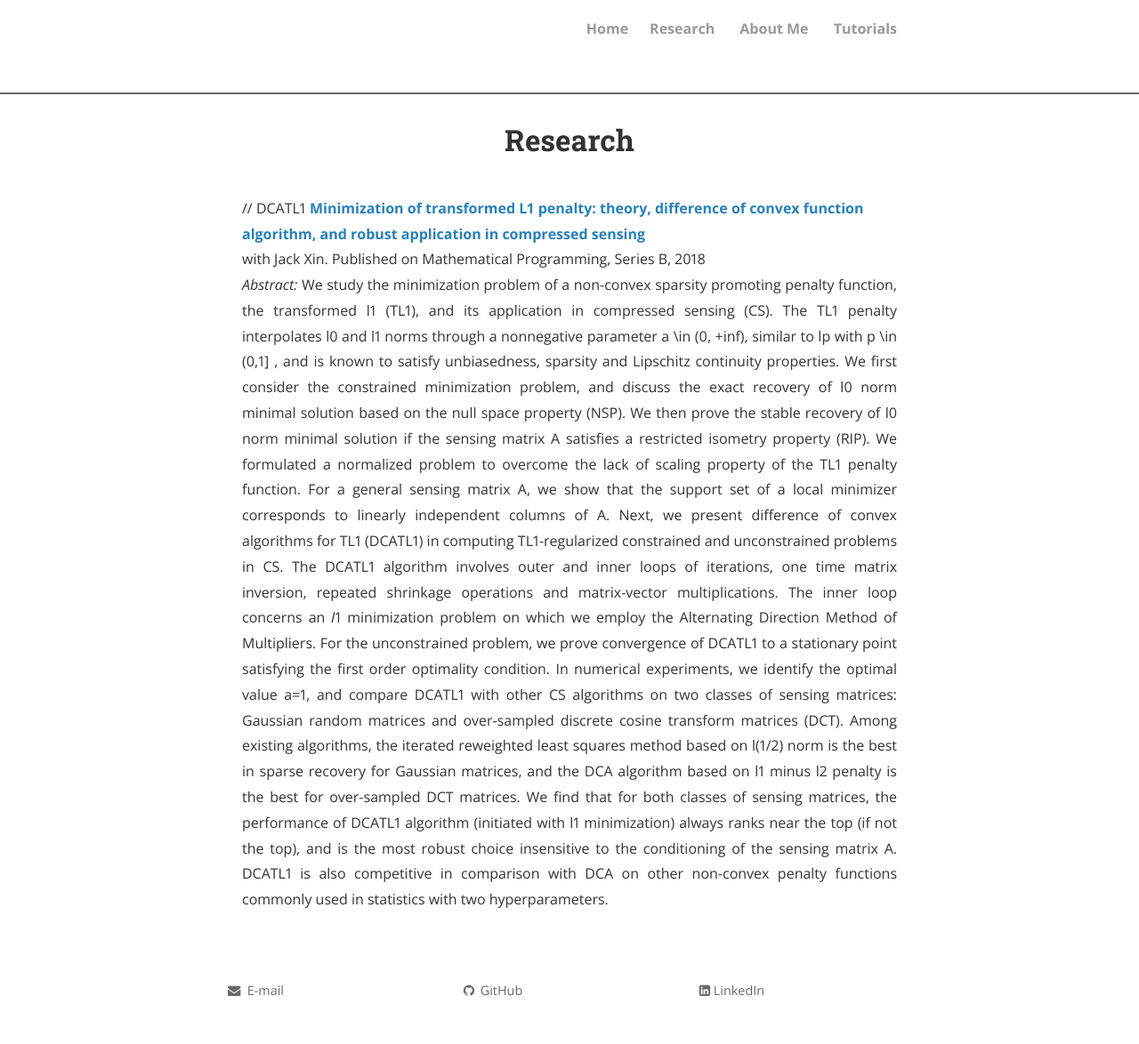
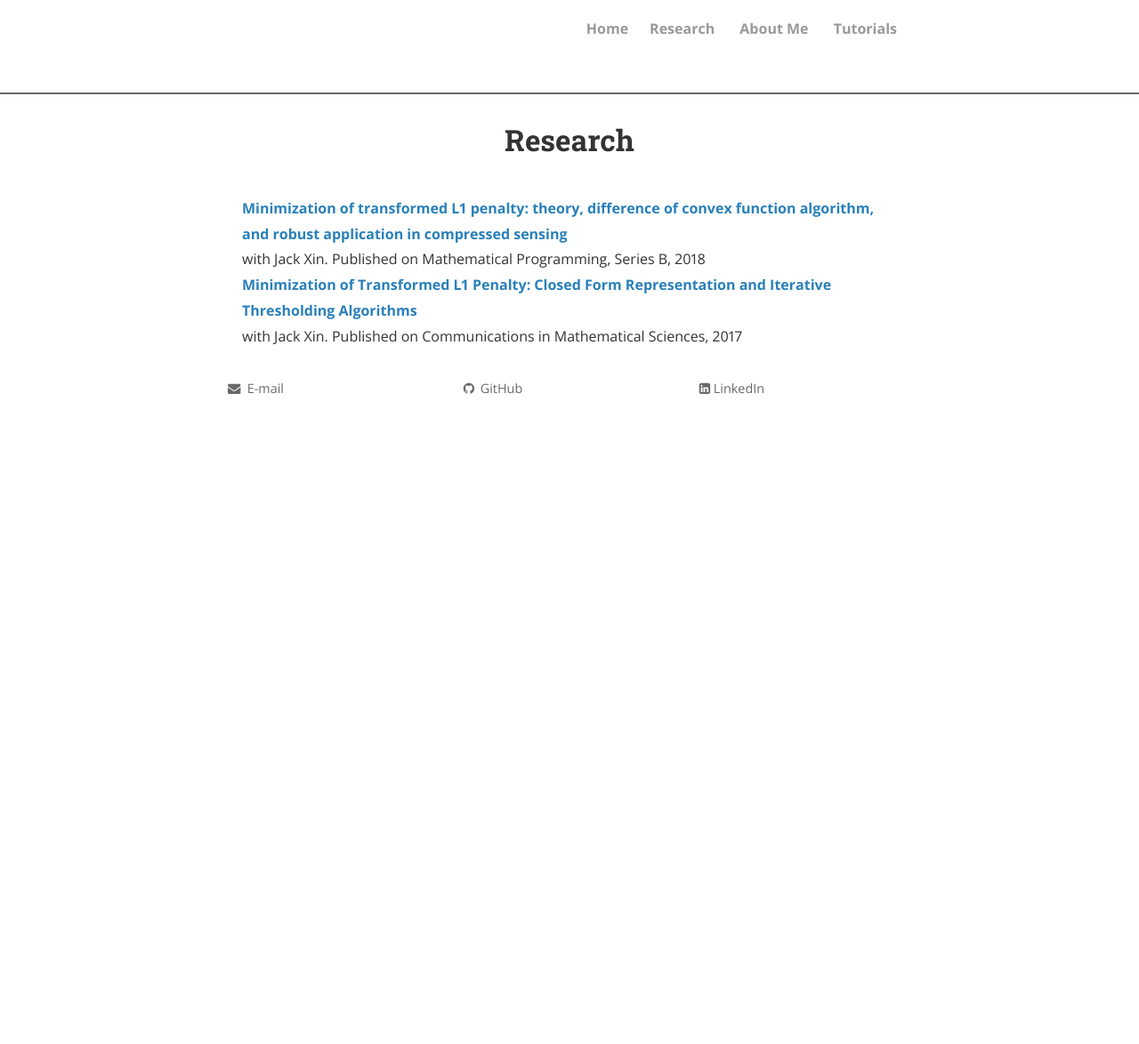
Before and after one commit to zsivine/zsivine.github.io, a Jekyll site: the page built from research.html, in a window 1280 px wide. Shown: the whole page at 89% size. Built offline with Jekyll 4.4.1, drawn with Linux system fonts in a browser that asks for light colours; nearby versions of some CDN libraries; comment, search, counter and statistics services are not loaded; a style sheet for code colours, icons or effects is not loaded; after the commit the page ends 900 px from its top, so only the background shows below that.

Commit message:
add Thred-TL1

```diff
--- a/research.html
+++ b/research.html
@@ -4,14 +4,13 @@ title: Research
 permalink: /research/
 ---
 
-// DCATL1
 <strong><a href="https://link.springer.com/article/10.1007/s10107-018-1236-x">
     Minimization of transformed L1 penalty: theory, difference of convex
     function algorithm, and robust application in compressed sensing</a></strong>
 <br>with Jack Xin. Published on Mathematical Programming, Series B, 2018<br>
-<p style="text-align:justify"><i>Abstract: </i>
+<!-- <p style="text-align:justify"><i>Abstract: </i>
     We study the minimization problem of a non-convex sparsity promoting penalty
-    function, the transformed l1 (TL1), and its application in compressed sensing
+    function, the <i> transformed l1 (TL1) </i>, and its application in compressed sensing
     (CS). The TL1 penalty interpolates l0 and l1 norms through a nonnegative
     parameter a \in (0, +inf), similar to lp with p \in (0,1] , and is known to
     satisfy unbiasedness, sparsity and Lipschitz continuity properties. We first
@@ -41,5 +40,9 @@ permalink: /research/
     and is the most robust choice insensitive to the conditioning of the sensing
     matrix A. DCATL1 is also competitive in comparison with DCA on other
     non-convex penalty functions commonly used in statistics with two
-    hyperparameters.</p>
-<br>
+    hyperparameters.</p> -->
+
+<strong><a href="https://arxiv.org/abs/1412.5240">
+    Minimization of Transformed L1 Penalty: Closed Form Representation
+    and Iterative Thresholding Algorithms</a></strong>
+<br>with Jack Xin. Published on Communications in Mathematical Sciences, 2017<br>
```
